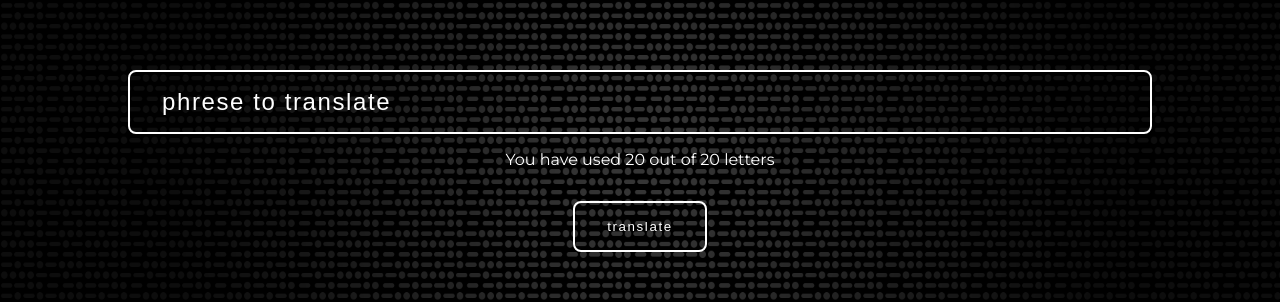
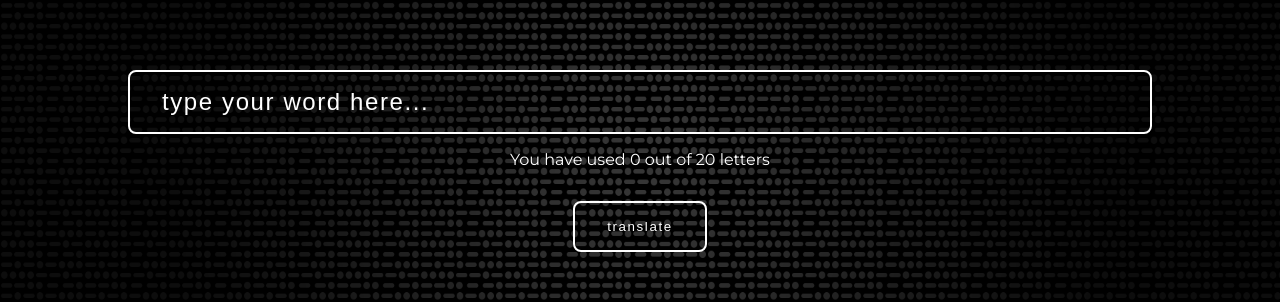
Before and after one commit to PaulinaSurazynska/morseCoder, an Angular app: page /interaction in a window 1280 px wide. Shown: the part 239-541 px from the top of the page. Built offline with nearby package versions, Linux system fonts and the light colour scheme.

Commit message:
get translation - work in progress

```diff
--- a/src/app/interaction/interaction.component.html
+++ b/src/app/interaction/interaction.component.html
@@ -1,9 +1,11 @@
 <main class="interaction">
   <img src="assets/background.png" class="img" (click)="attractor()">
-  <form class="form">
-    <input type="text" placeholder="phrese to translate" class="input">
-    <span class="counter"> You have used 20 out of 20 letters </span>
-    <button class="button" type="submit">translate</button>
+  <form class="form" (ngSubmit)="onSubmit(word)" #form="ngForm">
+    <input type="text" placeholder="type your word here..." class="input" required name="word" [(ngModel)]="word"
+      autocomplete="off" maxlength="20">
+    <span class="counter"> You have used {{word ? word.length : 0 }} out of 20 letters </span>
+    <button class="button" type="submit" [disabled]="!form.valid"
+      [ngClass]="{'disabled': !form.valid}">translate</button>
   </form>
   <section class="error" *ngIf="isError">
     <p class="text">{{errorMsg}}</p>
--- a/src/app/interaction/interaction.component.ts
+++ b/src/app/interaction/interaction.component.ts
@@ -11,8 +11,9 @@
 })
 export class InteractionComponent implements OnInit {
   isError: boolean = false;
-  errorMsg: '';
+  errorMsg = '';
   data: Data;
+  word = '';
   constructor(private router: Router, private dataService: DataService) {}
 
   ngOnInit() {
@@ -23,14 +24,25 @@
     this.dataService.getData().subscribe(
       (data) => {
         this.data = data;
-        console.log('data: ', data);
+
+        console.log('this.data key', Object.keys(this.data));
+        Object.keys(this.data).map((word) =>
+          console.log('morseCode object assing to sign: ', this.data[word]),
+        );
       },
       (err) => {
         this.isError = true;
         this.errorMsg = err;
       },
     );
-    // convert to array
+  }
+
+  onSubmit(word) {
+    console.log(word);
+    // remove white spaces, transform to lowercase
+    let value = word.toLowerCase().replace(/\s/g, '').split('');
+    console.log(value);
+    // check input value agains keys from this.data
   }
 
   attractor() {
--- a/src/styles.scss
+++ b/src/styles.scss
@@ -41,6 +41,10 @@
   background: transparent;
   color: white;
   letter-spacing: 0.1rem;
+
+  &.disabled {
+    cursor: not-allowed;
+  }
 }
 
 /* set up background as images not as bg-img css property ->  smooth route animations  */
```
Also changed, not shown: src/app/app.module.ts (+8 -1 lines).
